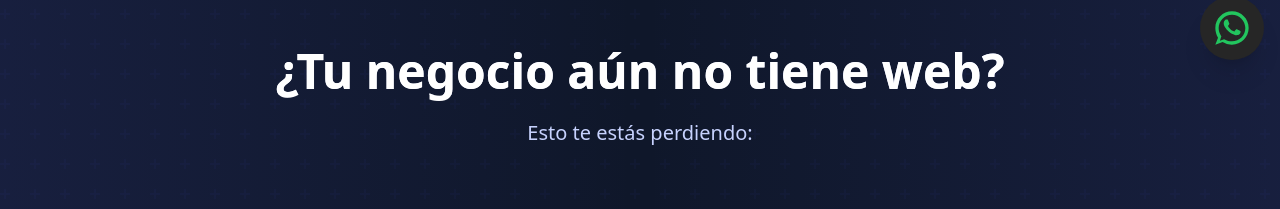
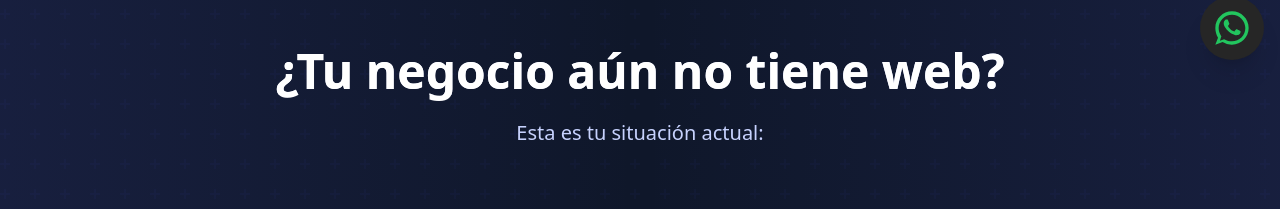
Before and after one commit to SafenSound21/expansion, a React (Vite) app: page / in a window 1280 px wide. Shown: the part 728-937 px from the top of the page. Built offline with nearby package versions, Linux system fonts and the light colour scheme; no server answers.

Commit message:
Puntos de Dolor actualizado 2

```diff
--- a/src/components/Benefits.tsx
+++ b/src/components/Benefits.tsx
@@ -47,7 +47,7 @@ export function Benefits() {
             ¿Tu negocio aún no tiene web?
           </h2>
           <p className="text-lg sm:text-xl text-indigo-200 max-w-3xl mx-auto">
-            Esto te estás perdiendo:
+            Esta es tu situación actual:
           </p>
         </div>
 
```
